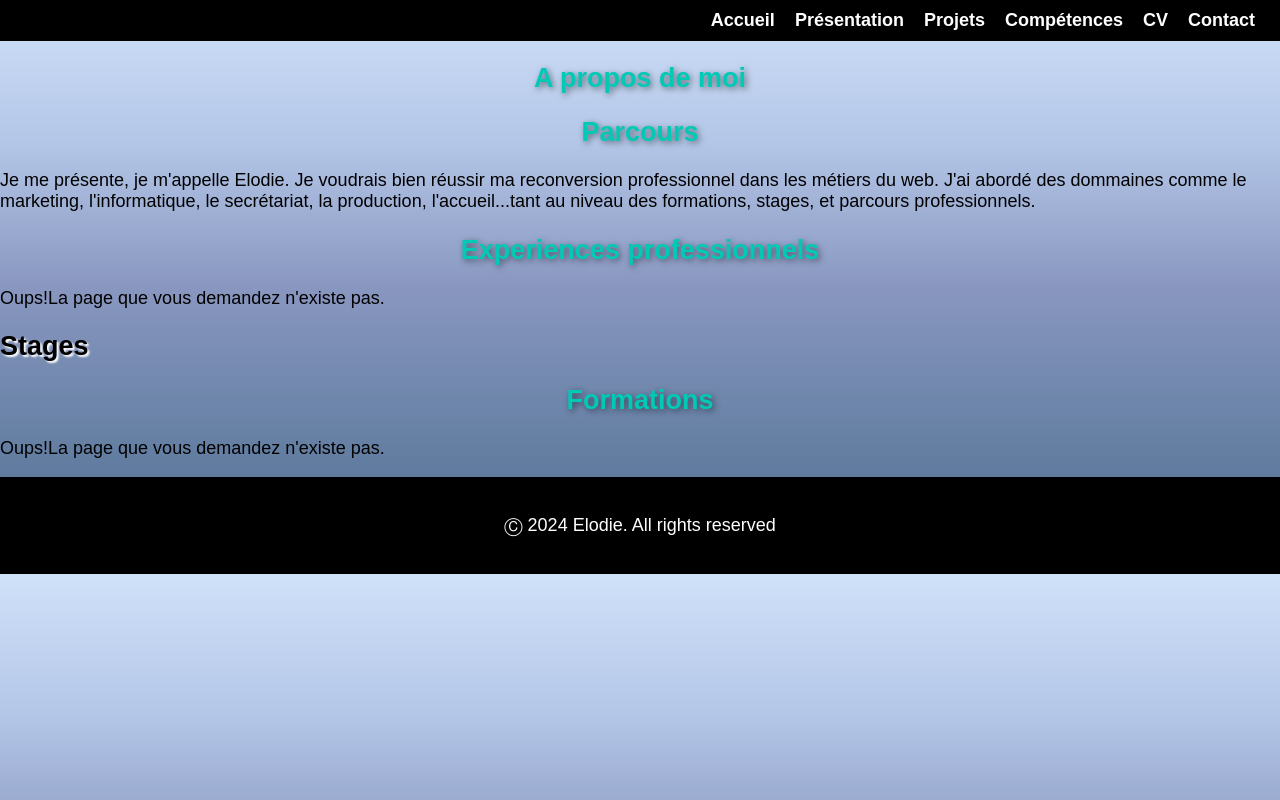
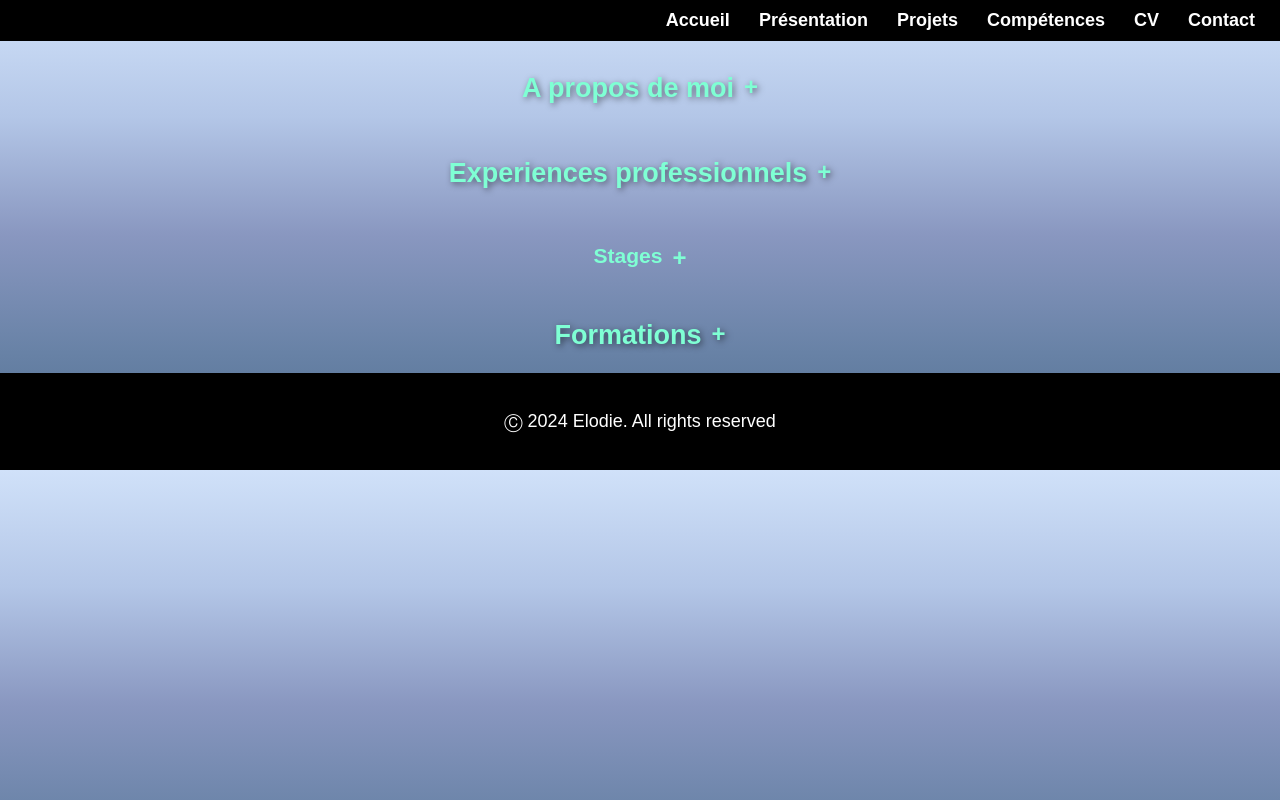
Before and after one commit to ELODIE-74/portefolioweb, a React (Create React App) app in the folder my-portfolio-app/: page /presentation in a window 1280 px wide. Built offline with nearby package versions, Linux system fonts and the light colour scheme.

Commit message:
finition de la page presentation

```diff
--- /dev/null
+++ b/my-portfolio-app/src/pages/presentation/presentation.css
@@ -0,0 +1,63 @@
+.ConteneurPresentationPage {
+    display: flex;
+    flex-direction: column;
+    align-items: center;
+    text-align: center;
+  }
+  .TitlePro {
+    color: aquamarine;
+  }
+  .TitlePresentationPage,
+  .titleParcours,
+  .TitleExperiences,
+  .TitleStages,
+  .TitleFormations {
+    margin-top: 2rem;
+    cursor: pointer;
+    position: relative;
+    padding-right: 1.5rem; /* Ajout d'un padding à droite pour l'icône */
+    color: aquamarine;
+  }
+
+  .TitlePresentationPage::after,
+  .titleParcours::after,
+  .TitleExperiences::after,
+  .TitleStages::after,
+  .TitleFormations::after {
+    content: "+";
+    position: absolute;
+    right: 0;
+    font-size: 1.5rem;
+    transition: transform 0.3s;
+  }
+
+  .TitlePresentationPage.open::after,
+  .titleParcours.open::after,
+  .TitleExperiences.open::after,
+  .TitleStages.open::after,
+  .TitleFormations.open::after {
+    transform: rotate(45deg);
+  }
+
+  .TextePresentationPage,
+  .TitleEntete {
+    max-height: 0;
+    overflow: hidden;
+    transition: max-height 0.5s ease-out;
+  }
+
+  .TextePresentationPage.open,
+  .TitleEntete.open {
+    max-height: 1000px; /* Ajustez cette valeur selon le contenu */
+    transition: max-height 0.5s ease-in;
+  }
+
+  ul {
+    list-style-type: none;
+    padding-left: 0;
+  }
+
+  ul li::before {
+    content: ""; /* Supprime les puces */
+    margin-right: 0.5em;
+  }
--- a/my-portfolio-app/src/pages/presentation/presentation.jsx
+++ b/my-portfolio-app/src/pages/presentation/presentation.jsx
@@ -1,31 +1,78 @@
-import React from 'react';
+import React, { useState } from 'react';
+import './presentation.css';
 
 function Presentation() {
+  const [openSections, setOpenSections] = useState({
+    parcours: false,
+    experiences: false,
+    stages: false,
+    formations: false,
+  });
+
+  const toggleSection = (section) => {
+    setOpenSections((prevState) => ({
+      ...prevState,
+      [section]: !prevState[section],
+    }));
+  };
+
   return (
     <section className="ConteneurPresentationPage">
-        <h1 className="TitlePresentationPage">A propos de moi</h1>
-        <div>
-            <h1>Parcours</h1>
-            <p className="TextePresentationPage">
-          Je me présente, je m'appelle Elodie. Je voudrais bien réussir ma reconversion professionnel dans les métiers du web.
-          J'ai abordé des dommaines comme le marketing, l'informatique, le secrétariat, la production, l'accueil...tant au niveau des formations, stages, et parcours professionnels.
-        </p>
-        </div>
-        <div>
-            <h1>Experiences professionnels</h1>
-            <p className="TextePresentationPage">
-          Oups!La page que vous demandez n'existe pas.
-        </p>
-        <h2>Stages</h2>
-        </div>
-        <div>
-            <h1>Formations</h1>
-            <p className="TextePresentationPage">
-          Oups!La page que vous demandez n'existe pas.
+      <h1 className="TitlePresentationPage" onClick={() => toggleSection('parcours')}>
+        A propos de moi
+      </h1>
+      <div className={`TextePresentationPage ${openSections.parcours ? 'open' : ''}`}>
+        <h1 className="titleParcours">Parcours</h1>
+        <p>
+          Je me présente, je m'appelle Elodie. Je voudrais bien réussir ma reconversion
+          professionnelle dans les métiers du web. J'ai abordé des domaines comme le
+          marketing, l'informatique, le secrétariat, la production, l'accueil...tant au
+          niveau des formations, stages, et parcours professionnels.
         </p>
       </div>
 
+      <h1 className="TitleExperiences" onClick={() => toggleSection('experiences')}>
+        Experiences professionnels
+      </h1>
+      <div className={`TextePresentationPage ${openSections.experiences ? 'open' : ''}`}>
+        <ul>
+          <li>Intégrateur Web Openclassrooms</li>
+          <li>Agent d'Accueil</li>
+          <li>Opératrice polyvalente de production</li>
+          <li>Secrétariat médical</li>
+          <li>Chargée web marketing</li>
+        </ul>
+      </div>
+
+      <h3 className="TitleStages" onClick={() => toggleSection('stages')}>
+        Stages
+      </h3>
+      <div className={`TitleEntete ${openSections.stages ? 'open' : ''}`}>
+        <ul>
+        <li className='TitlePro'>Immersion professionnel</li>
+          <li>Agent d'accueil au syndicat des eaux (1 semaine)</li>
+          <li>Agent d'accueil à l'Hôpital (2 semaines)</li>
+          <li>Secrétariat médical à l'Hôpital (1 semaine)</li>
+          </ul>
+          <ul>
+      <li className='TitlePro'>Stage étudiant de validation d'IUT </li>
+        <li>Chargé web Marketing dans une petite entreprise de vêtements lumineux</li>
+    </ul>
+      </div>
+
+      <h1 className="TitleFormations" onClick={() => toggleSection('formations')}>
+        Formations
+      </h1>
+      <div className={`TextePresentationPage ${openSections.formations ? 'open' : ''}`}>
+        <ul>
+          <li>Intégrateur web d'Openclassrooms(à distance-en cours)</li>
+          <li>Agent de production</li>
+          <li>Certificat de secrétariat médical (par correspondance-obtenu)</li>
+          <li>DUT SRC/ MMI (Métiers du multimédia-obtenu)</li>
+        </ul>
+      </div>
     </section>
   );
 }
+
 export default Presentation;
```
Lines whose indentation alone changed are shown as unchanged.
